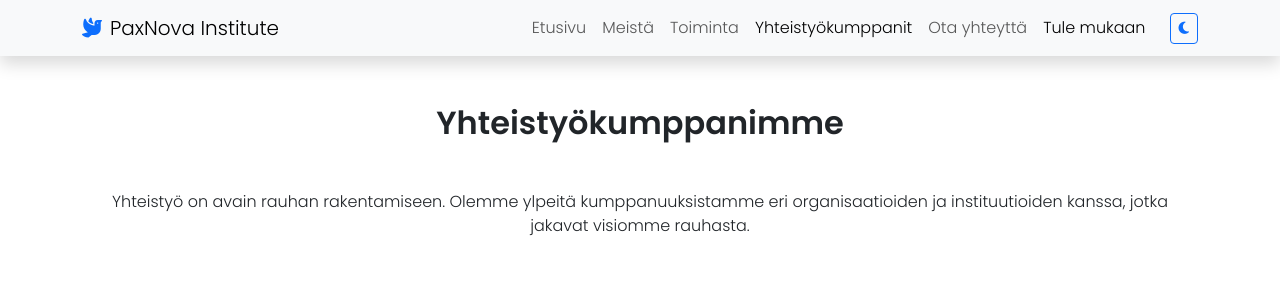
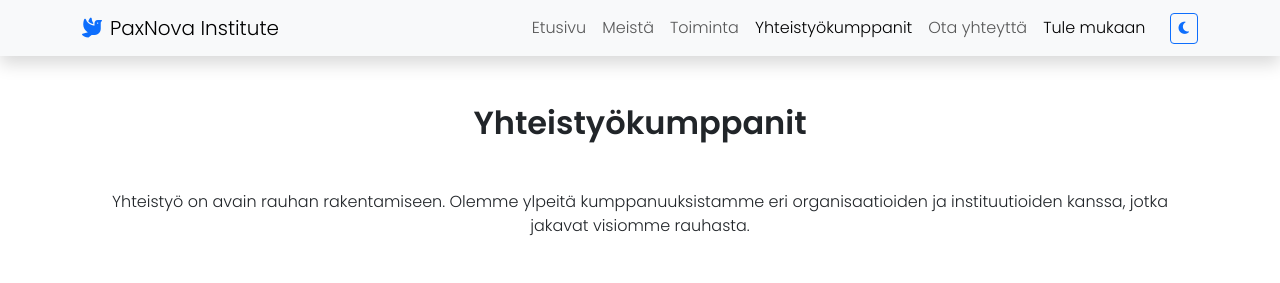
Before and after one commit to kristianvee/kristianvee.github.io, a plain HTML site: page 08_Website/partners.html in a window 1280 px wide. Shown: the top 283 px of the page. Drawn offline with nearby package versions, Linux system fonts and the light colour scheme.

Commit message:
Update partners.html

```diff
--- a/08_Website/partners.html
+++ b/08_Website/partners.html
@@ -38,7 +38,7 @@
 <main>
 <section class="py-5">
   <div class="container">
-    <h2 class="section-title text-center mb-5">Yhteistyökumppanimme</h2>
+    <h2 class="section-title text-center mb-5">Yhteistyökumppanit</h2>
     <p class="text-center mb-5">Yhteistyö on avain rauhan rakentamiseen. Olemme ylpeitä kumppanuuksistamme eri organisaatioiden ja instituutioiden kanssa,
       jotka jakavat visiomme rauhasta.</p>
     <div class="row g-4 justify-content-center">
```
